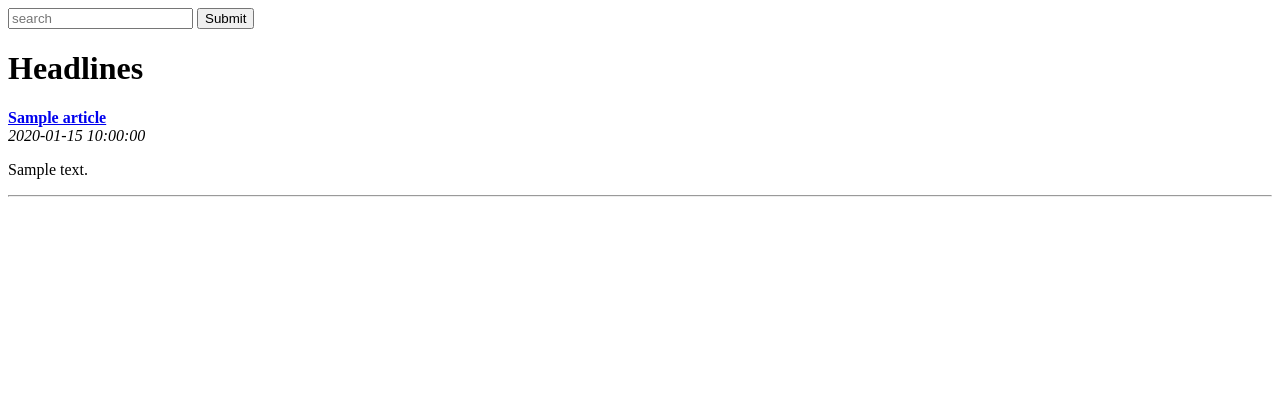
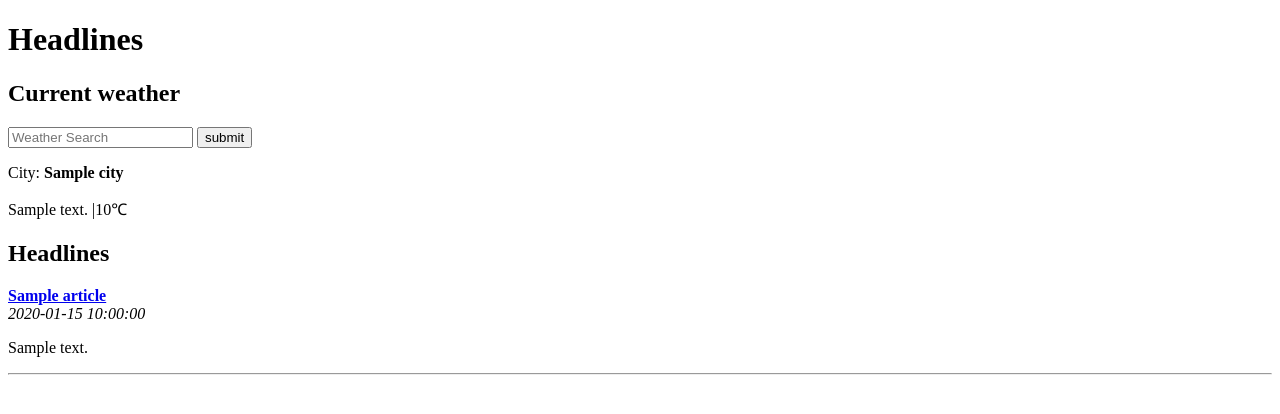
Before and after one commit to freejeomi/firstapp, a Flask app: template templates/home.html in a window 1280 px wide. Shown: the top 414 px of the page. Run offline with Flask 2, Linux system fonts and the light colour scheme; the template is opened without the code that fills it: most values are stand-ins (such as "Sample title", 1, 10 or a date in 2020).

Commit message:
Commit app.py

```diff
--- a/app.py
+++ b/app.py
@@ -8,6 +8,10 @@ from flask import Flask
 
 from flask import render_template
 from flask import request
+import json
+import urllib.parse
+import urllib.request
+
 
 app = Flask(__name__)
 
@@ -16,6 +20,8 @@ RSS_FEEDS = {'hackernews': 'http://feeds.feedburner.com/TheHackersNews',
             'krebsonsecurity': 'http://feeds.feedburner.com/krebsonsecurity.com/',
             'threatpost': 'http://feeds.feedburner.com/threatpost',
              'nakedsecurity':'http://feeds.feedburner.com/nakedsecurity'}
+# set default dictionary values
+DEFAULTS = {'publication':'hackernews','city': 'London'}
 
 # app route for default and bbc
 @app.route("/", methods=['GET','POST'])
@@ -26,16 +32,39 @@ def publish_news():
         pass
     else:
         publication = query.lower()
-    return get_news(publication)
+        pass
+    feed = feedparser.parse(RSS_FEEDS[publication])
+    weather = get_weather("London")
+    return render_template("home.html", articles=feed['entries'], weather = weather)
+
     # rest of code unchanged
     pass
 
 
-# function that calls the publications
-def get_news(publication):
-    feed = feedparser.parse(RSS_FEEDS[publication])
-    #first_article = feed['entries'][0]
-    return render_template("home.html", articles=feed['entries'])
+# function that calls the publications ==> no more necessary
+# def get_news(publication):
+#     feed = feedparser.parse(RSS_FEEDS[publication])
+#     #first_article = feed['entries'][0]
+#     return render_template("home.html", articles=feed['entries'])
+
+# another function for the weather
+def get_weather(query):
+    api_url = "http://api.openweathermap.org/data/2.5/weather?q={}&units=metric&appid=6146c3c14476a0b727901203fd042263"
+    query = urllib.parse.quote(query) # make this a good html query string
+    url = api_url.format(query) # add it to the api_url string above
+    data = urllib.request.urlopen(url) # make a request to the url now
+    #print(data)
+    parsed = json.load(data) # parse the data via Python JSON library
+    print(parsed)
+    weather = None
+    if parsed.get("weather"):
+        weather = {"description":
+                       parsed["weather"][0]["description"],
+                   "temperature": parsed["main"]["temp"],
+                   "city": parsed["name"]
+                   }
+    return weather
+    pass
 
 @app.route('/user/<name>')
 def user(name):
--- a/templates/home.html
+++ b/templates/home.html
@@ -5,11 +5,18 @@
     <title>Headlines</title>
 </head>
 <body>
-    <form method="post">
-    <input type="text" name="publication" placeholder="search" />
-    <input type="submit" value="Submit" />
+
+    <h1>Headlines</h1>
+
+    <h2>Current weather</h2>
+    <form action="">
+        <input type="text" name="city" placeholder="Weather Search">
+        <input type="submit" value="submit">
     </form>
-    <h1>Headlines</h1>
+    <p>City: <b>{{weather.city}}</b></p>
+    <p>{{weather.description}} |{{weather.temperature}}&#8451;</p>
+{#    for the news pages#}
+    <h2>Headlines</h2>
     {% for article in articles %}
     <b><a href="{{article.link}}">{{article.title}}</a></b><br/>
     <i>{{article.published}}</i><br />
```
Also changed, not shown: codes.txt (+48 -0 lines).
